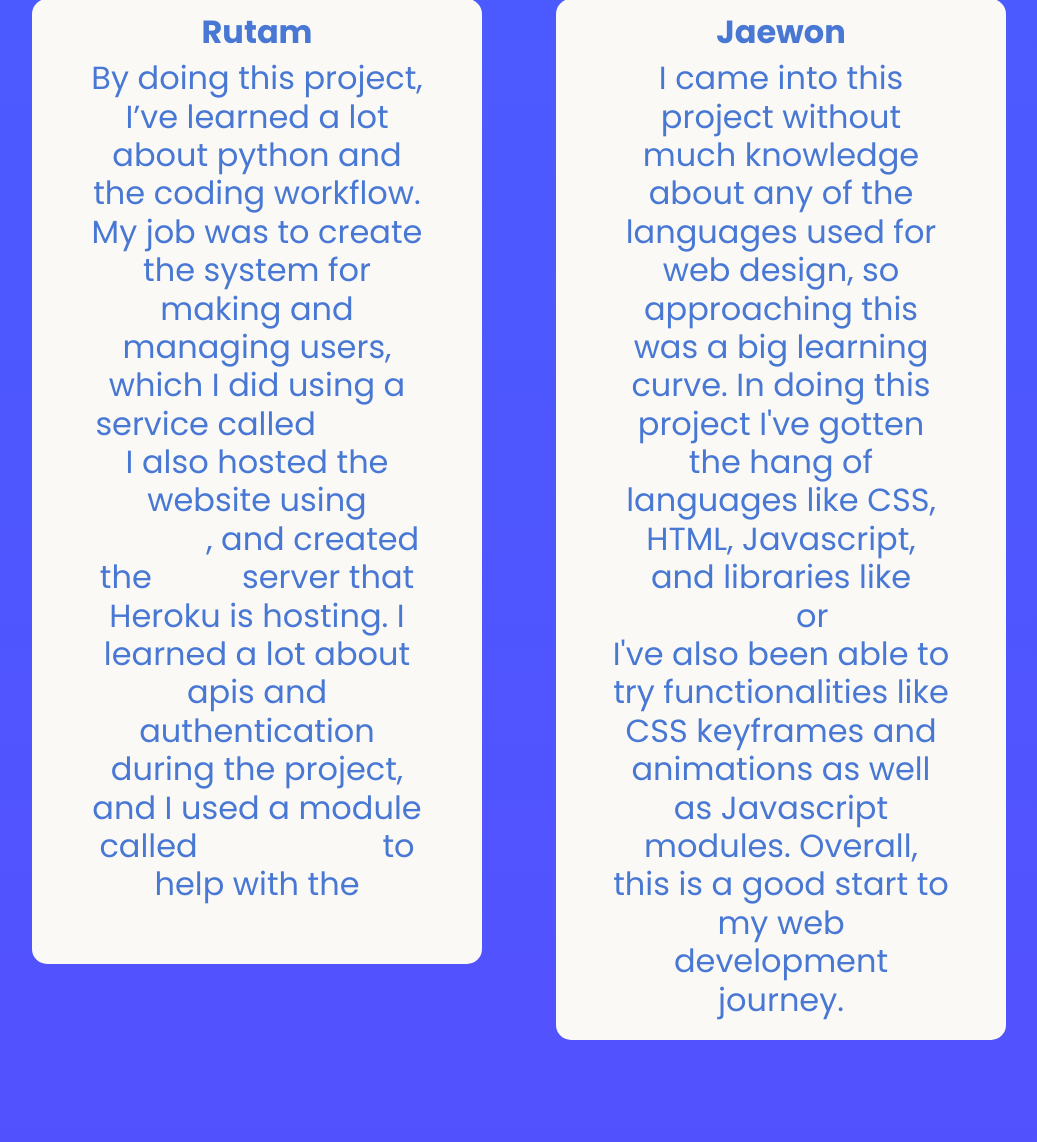
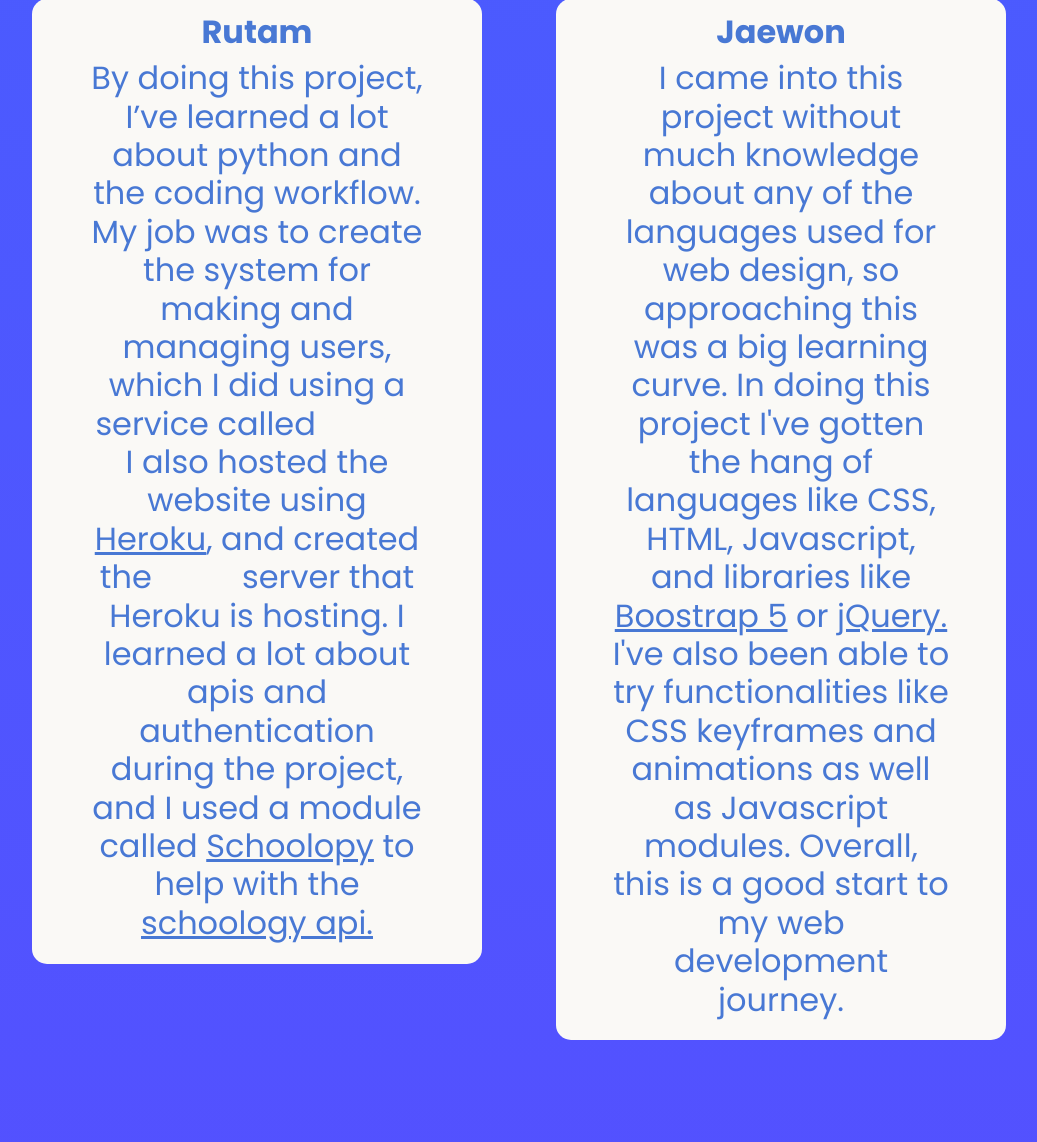
Before and after one commit to rutamt/Libello, a Flask app: page /about in a window 1280 px wide. Shown: the part 3673-4815 px from the top of the page, without its empty margins (121-1158 px from the left). Run offline with Flask 2, Linux system fonts and the light colour scheme; parts of the project's set-up code (start-up, migrations or seed data) failed here and were passed over.

Commit message:
Fixed links and removed time from imports

```diff
--- a/main.py
+++ b/main.py
@@ -1,7 +1,6 @@
 """Python Flask WebApp Auth0 integration example
 """
 
-import time
 from urllib import response
 from dotenv import find_dotenv, load_dotenv
 
--- a/static/css/about.css
+++ b/static/css/about.css
@@ -93,3 +93,12 @@ h2 {
     border-radius: 15px;
     padding: 3%
 }
+
+.link_blue {
+    color: var(--blue);
+
+}
+
+.link_blue:active {
+    outline: none;
+}
--- a/templates/about.html
+++ b/templates/about.html
@@ -79,12 +79,12 @@
                         By doing this project, I’ve learned a lot about python and the coding workflow. My job was to
                         create the system for making and managing users, which I did using a service called <a
                             href="auth0.com">Auth0</a> I
-                        also hosted the website using <a href="heroku.com">Heroku</a>, and created the <a
-                            href="https://flask.palletsprojects.com/en/2.2.x/">flask</a> server that Heroku is hosting.
+                        also hosted the website using <a href="heroku.com" class="link_blue">Heroku</a>, and created the
+                        <a href="https://flask.palletsprojects.com/en/2.2.x/">flask</a> server that Heroku is hosting.
                         I
                         learned a lot about apis and authentication during the project, and I used a module called
-                        <a href="https://github.com/ErikBoesen/schoolopy">Schoolopy</a> to help with the <a
-                            href="https://developers.schoology.com/api">schoology api.</a>
+                        <a href="https://github.com/ErikBoesen/schoolopy" class="link_blue">Schoolopy</a> to help with
+                        the <a href="https://developers.schoology.com/api" class="link_blue">schoology api.</a>
                     </h2>
                 </div>
             </div>
@@ -98,8 +98,8 @@
                         I came into this project without much knowledge about any of the languages used for web design,
                         so approaching this was a big learning curve.
                         In doing this project I've gotten the hang of languages like CSS, HTML, Javascript, and
-                        libraries like <a href="https://getbootstrap.com/">Boostrap 5</a> or
-                        <a href="https://jquery.com/">jQuery.</a>
+                        libraries like <a href="https://getbootstrap.com/" class="link_blue">Boostrap 5</a> or
+                        <a href="https://jquery.com/" class="link_blue">jQuery.</a>
                         I've also been able to try functionalities like CSS keyframes and animations as well as
                         Javascript modules.
                         Overall, this is a good start to my web development journey.
```
